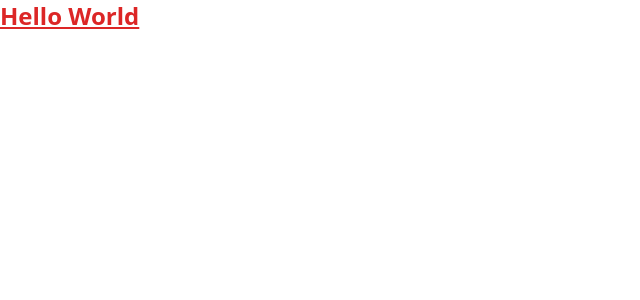
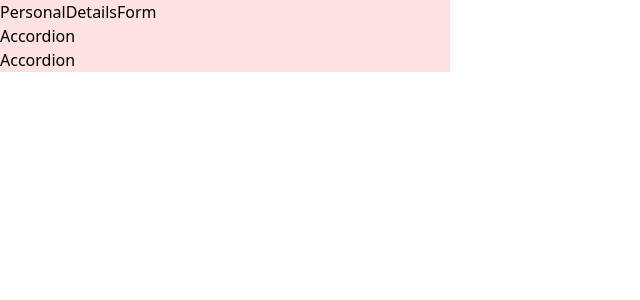
Before and after one commit to GodOfProDev/cv-builder-odin, a React (Vite) app: page / in a window 1280 px wide. Shown: the top 300 px of the page, without its empty margins (0-640 px from the left). Built offline with nearby package versions, Linux system fonts and the light colour scheme.

Commit message:
Scaffold The Project Structure

```diff
--- a/src/App.tsx
+++ b/src/App.tsx
@@ -1,8 +1,10 @@
+import Sidebar from './components/Sidebar'
+
 const App = () => {
     return (
-        <h1 className="text-2xl font-bold text-red-600 underline">
-            Hello World
-        </h1>
+        <div>
+            <Sidebar />
+        </div>
     )
 }
 
--- /dev/null
+++ b/src/components/Accordion.tsx
@@ -0,0 +1,5 @@
+const Accordion = () => {
+    return <div>Accordion</div>
+}
+
+export default Accordion
--- /dev/null
+++ b/src/components/EducationForm.tsx
@@ -0,0 +1,5 @@
+const EducationForm = () => {
+    return <div>EducationForm</div>
+}
+
+export default EducationForm
--- /dev/null
+++ b/src/components/ExperienceForm.tsx
@@ -0,0 +1,5 @@
+const ExperienceForm = () => {
+    return <div>ExperienceForm</div>
+}
+
+export default ExperienceForm
--- /dev/null
+++ b/src/components/PersonalDetailsForm.tsx
@@ -0,0 +1,5 @@
+const PersonalDetailsForm = () => {
+    return <div>PersonalDetailsForm</div>
+}
+
+export default PersonalDetailsForm
--- /dev/null
+++ b/src/components/Sidebar.tsx
@@ -0,0 +1,14 @@
+import Accordion from './Accordion'
+import PersonalDetailsForm from './PersonalDetailsForm'
+
+const Sidebar = () => {
+    return (
+        <div className="w-[450px] bg-red-100">
+            <PersonalDetailsForm />
+            <Accordion /> {/* Props: {title: "Education"} */}
+            <Accordion /> {/* Props: {title: "Experience"} */}
+        </div>
+    )
+}
+
+export default Sidebar
```
